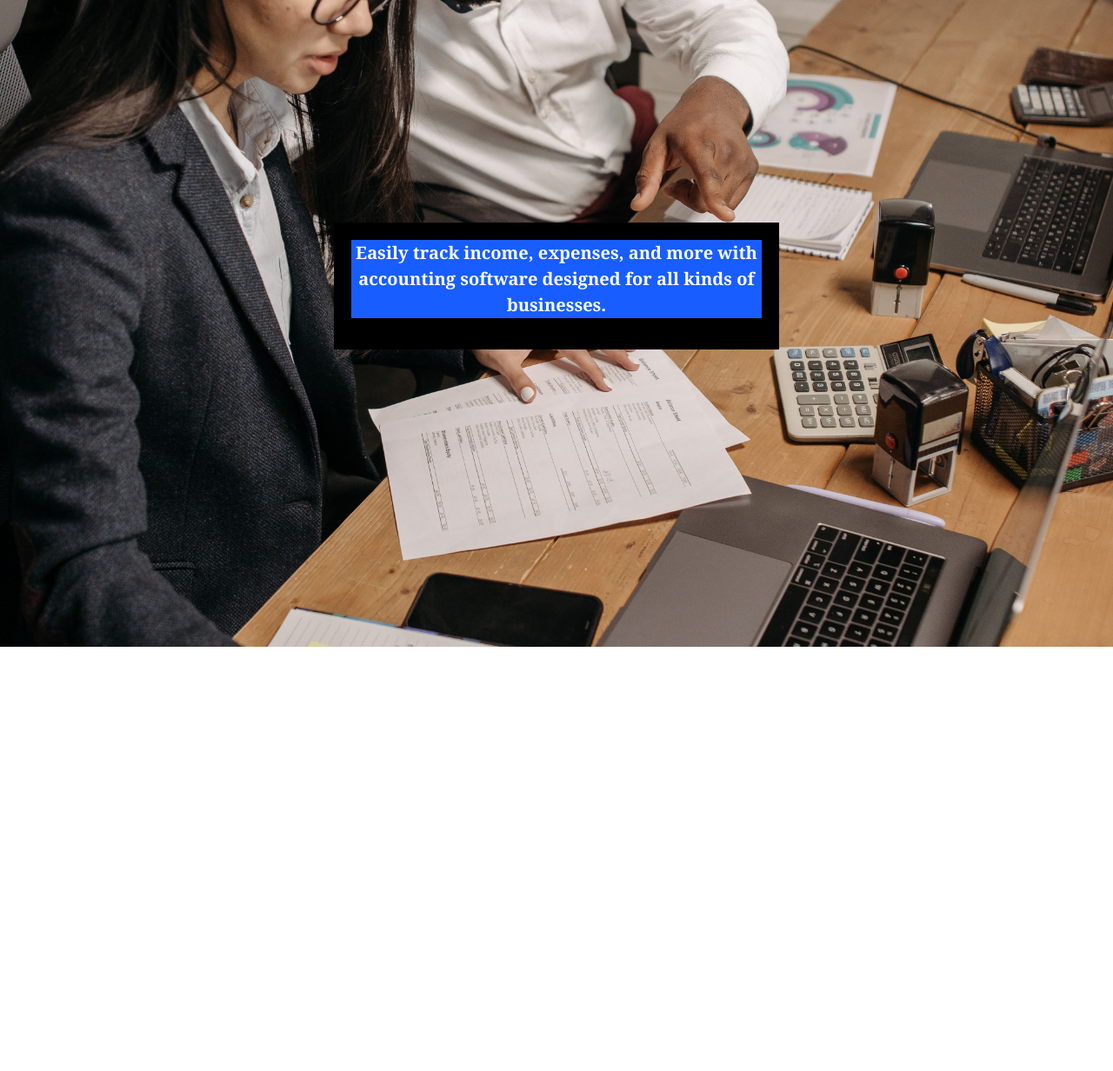
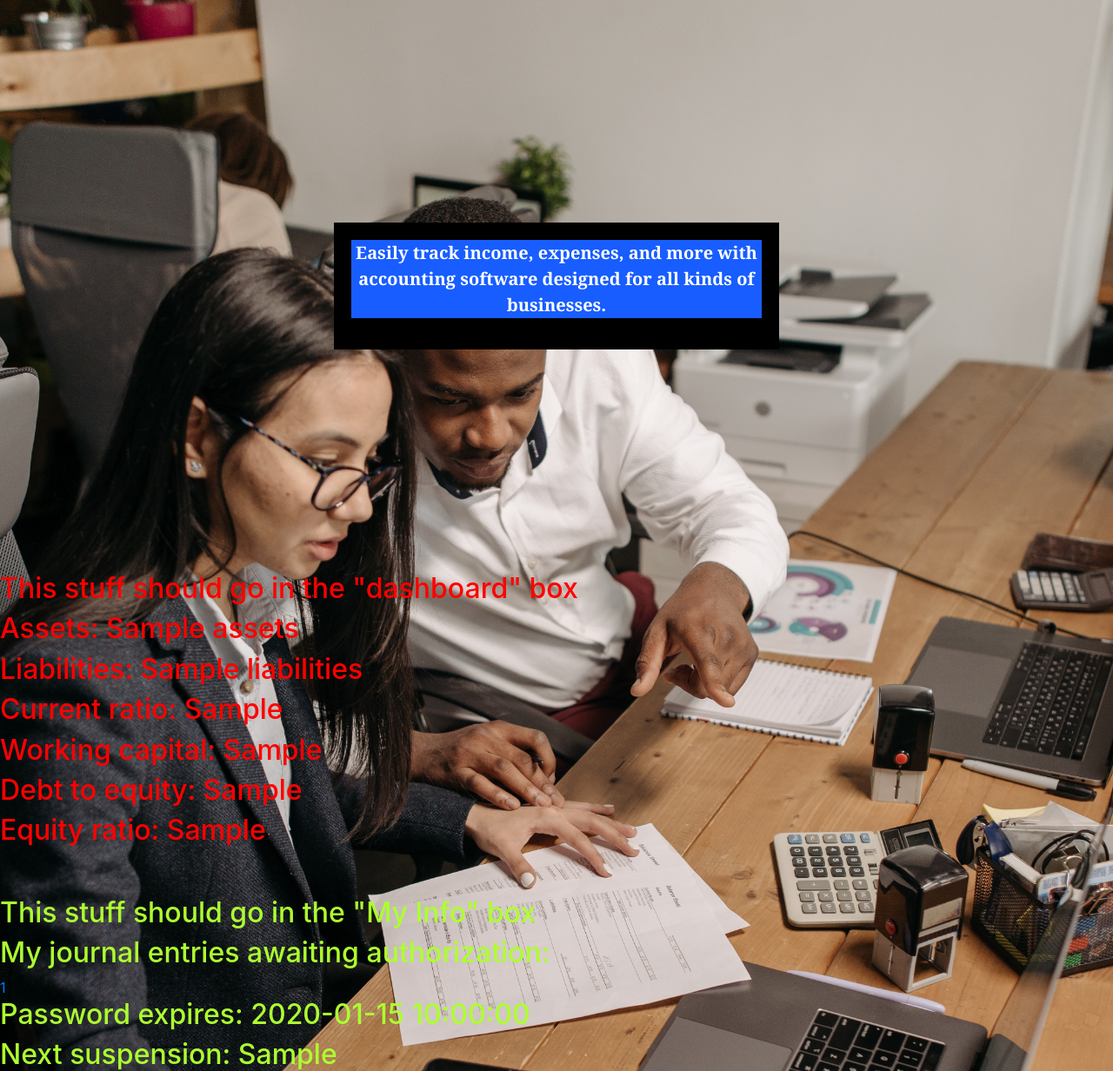
Before and after one commit to appl-domain-group-1/Bookkeeping-Buddy, a Flask app: template appl_domain/templates/index.html in a window 1280 px wide. Shown: the part 56-1288 px from the top of the page at 87% size. Before the commit the page ends 800 px from the top, so only its background shows below. Run offline with Flask 2, Linux system fonts and the light colour scheme; the template is opened without the code that fills it: most values are stand-ins (such as "Sample title", 1, 10 or a date in 2020); some libraries are stand-ins or nearby versions.

Commit message:
Populating data for dashboard and "my info" sections

```diff
--- a/appl_domain/templates/index.html
+++ b/appl_domain/templates/index.html
@@ -3,14 +3,38 @@
 <html lang="en">
 <head>
     <meta charset="UTF-8">
-   {% block title %}BookkeepingBuddy{% endblock %}
+    {% block title %}BookkeepingBuddy{% endblock %}
 </head>
 <body>
 {% block content %}
-<div class = "Welcome-text">
-    <p style="font-weight: bolder; color: white">Easily track income, expenses, and more with accounting software designed for all kinds of businesses.</p>
+    <div class="Welcome-text">
+        <p style="font-weight: bolder; color: white">Easily track income, expenses, and more with accounting software
+            designed for all kinds of businesses.</p>
     </div>
-{%  endblock %}
-</body>
 
-</html>
+    <h2 style="color: red">This stuff should go in the "dashboard" box</h2>
+    <h2 style="color: red">Assets: {{ assets }}</h2>
+    <h2 style="color: red">Liabilities: {{ liabilities }}</h2>
+    <h2 style="color: red">Current ratio: {{ current_ratio }}</h2>
+    <h2 style="color: red">Working capital: {{ working_capital }}</h2>
+    <h2 style="color: red">Debt to equity: {{ debt_to_equity }}</h2>
+    <h2 style="color: red">Equity ratio: {{ equity_ratio }}</h2>
+    <br>
+    <br>
+    <h2 style="color: greenyellow">This stuff should go in the "My Info" box</h2>
+    <h2 style="color: greenyellow">My journal entries awaiting authorization:</h2>
+    <table>
+        {% for entry in my_journal_entries %}
+            <tr>
+                <td><a href="{{ url_for('journaling.journal') }}#entry_{{ entry['id_num'] }}">{{ entry['id_num']}}</a></td>
+            </tr>
+        {% endfor %}
+    </table>
+    <h2 style="color: greenyellow">Password expires: {{ password_expires }}</h2>
+    <h2 style="color: greenyellow">Next suspension: {{ next_suspension }}</h2>
+
+
+    </body>
+
+    </html>
+{% endblock %}
```
